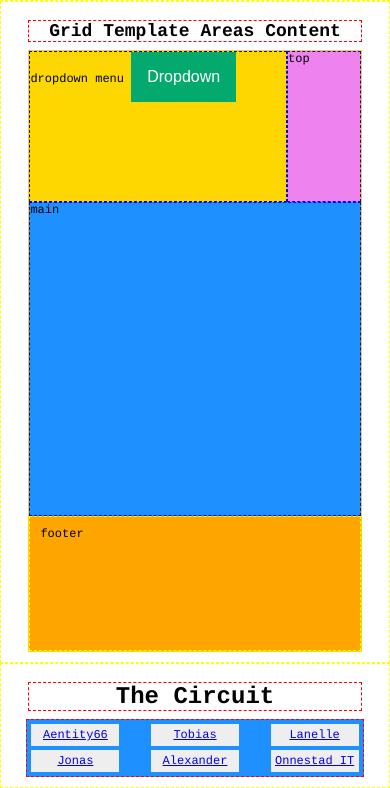
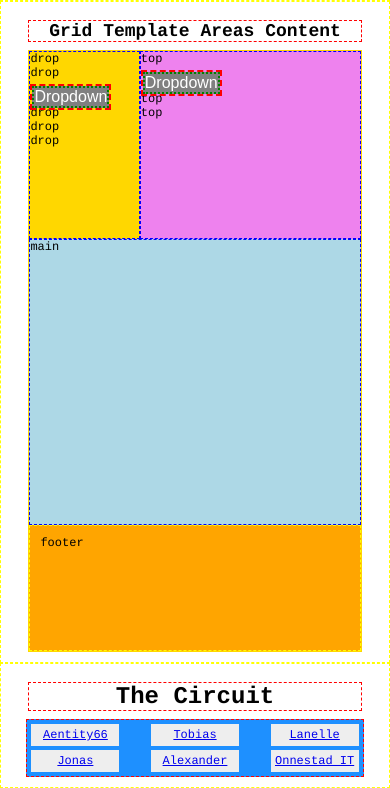
Before and after one commit to onnestad/onnestad.github.io, a PHP site: page / in a window 390 px wide. Shown: the part 162-950 px from the top of the page. Run offline with PHP 8.4, Linux system fonts and the light colour scheme.

Commit message:
restructured dropdown menu

```diff
--- a/index.htm
+++ b/index.htm
@@ -27,18 +27,35 @@
 		<h1 class="gridHead">Grid Template Areas Content</h1>
 		<div class="page">
 			<span class="logo"> logo </span>
-			<span class="drop"> dropdown menu
-				<div class="dropdown">
-					<button class="dropbtn">Dropdown</button>
-					<div class="dropdown-content">
-						<a href="#">Link A</a>
-						<a href="#">Link B</a>
-						<a href="#">Link C</a>
-					</div>
-				</div>
+            <span class="drop">
+                <div>drop</div>
+                <div>drop</div>
+                <div id="dropMenu1" class="dropMenu">
+                    <button id="dropButton1">Dropdown</button>
+                    <span id="dropCnt1" class="dropCnt">
+                        <a href="#">Link A</a>
+                        <a href="#">Link B</a>
+                        <a href="#">Link C</a>
+                    </span>
+                </div>
+                <div>drop</div>
+                <div>drop</div>
+                <div>drop</div>
 
-			</span>
-			<span class="top"> top </span>
+            </span>
+			<span class="top">
+                <div>top </div>
+                <div id="dropMenu1" class="dropMenu">
+                    <button id="dropButton1">Dropdown</button>
+                    <span id="dropCnt1" class="dropCnt">
+                        <a href="#">Link A</a>
+                        <a href="#">Link B</a>
+                        <a href="#">Link C</a>
+                    </span>
+                </div>
+                <div>top </div>
+                <div>top </div>
+            </span>
 			<span class="left"> left </span>
 			<span class="main"> main </span>
 			<footer class="footer"> footer </footer>
--- a/style.css
+++ b/style.css
@@ -58,6 +58,8 @@ section, footer {
   border: 1px gold solid; /* för att visa taggens utbredning */
   height: 600px;
   display: grid;          /* rutnäts direktiv */
+  align-items: auto;      /* default */
+  justify-items: auto; /* left;  auto; */
 }
 
 /* Media query - css motsvarighet till if-sats */
@@ -72,6 +74,8 @@ section, footer {
       "left   main   main   main"
       "left   main   main   main"
       "footer footer footer footer";
+
+      grid-template-columns: 1fr 1fr 1fr 1fr;
   }
   .drop {
     display: none;
@@ -85,11 +89,12 @@ section, footer {
 @media (max-width: 700px) {
   .page {
     grid-template-areas:
-      "drop   top"
-      "main   main"
-      "main   main"
-      "main   main"
-      "footer footer";
+      "drop   top    top"
+      "main   main   main"
+      "main   main   main"
+      "main   main   main"
+      "footer footer footer";
+      grid-template-columns: 1fr 1fr 1fr;
   }
   .logo, .left {
     display: none;
@@ -124,7 +129,7 @@ section, footer {
 }
 .main {
   grid-area: main;
-  background-color: DodgerBlue;
+  background-color: lightblue;
 }
 
 /* ************************************** */
@@ -132,78 +137,43 @@ section, footer {
 /* ************************************** */
 
 /* *********************************** */
-/* klistrat och kopierat från w3school */
+/* Dropdown meny                       */
 /* *********************************** */
-
-/* Dropdown Button */
-.dropbtn {
-  background-color: #04AA6D;
-  color: white;
-  padding: 16px;
-  font-size: 16px;
-  border: none;
-}
-
-/* The container <div> - needed to position the dropdown content */
-.dropdown {
+.dropMenu {
   position: relative;
   display: inline-block;
+  padding: 0px;
+  top: 4px;
+  left: 0;
+  border: 2px red dashed; /* not inherited */
 }
-
-/* Dropdown Content (Hidden by Default) */
-.dropdown-content {
+.dropMenu button {
+  background-color: gray;
+  padding: 0px;
+  color: white;
+  font-size: 16px;
+  width: 100%;
+  display: inline-block;
+  border: 2px green dotted;
+}
+.dropCnt {
   display: none;
   position: absolute;
-  background-color: #f1f1f1;
-  min-width: 160px;
-  box-shadow: 0px 8px 16px 0px rgba(0,0,0,0.2);
+  background-color: white;
   z-index: 1;
+  width:100%;
 }
+.dropCnt a {
+  color: black;
+  padding: 6px 0px;
+  text-decoration: none;
+  display: inline-block;
+  width:100%;
+}
+.dropCnt a:hover {background-color: #ddd;}
 
-/* Links inside the dropdown */
-.dropdown-content a {
-  color: black;
-  padding: 12px 16px;
-  text-decoration: none;
-  display: block;
-}
+/* mer specifik kontroll */
+#dropMenu1:hover #dropCnt1 {display: block;}
+#dropMenu1:hover #dropButton1 {background-color: green;}
 
-/* Change color of dropdown links on hover */
-.dropdown-content a:hover {background-color: #ddd;}
-
-/* Show the dropdown menu on hover */
-.dropdown:hover .dropdown-content {display: block;}
-
-/* Change the background color of the dropdown button when the dropdown content is shown */
-.dropdown:hover .dropbtn {background-color: #3e8e41;}
-
-/* *********************** */
-/* slutkopia från w3school */
-/* *********************** */
-
-
-.col1n2 {
-  grid-column: 1 / span 2;
-  grid-row: 3 / span 2;
-}
-
-.row1n2 {
-  grid-column: 3 / span 1;
-  grid-row: 1 / span 2;
-}
-
-.red {
-  background-color: red;
-}
-
-.green {
-  background-color: #90ff30;
-}
-
-.violet {
-  background-color: violet;
-}
-
-.yellow {
-  background-color: yellow;
-}
+/* slut drop down meny css */
```
